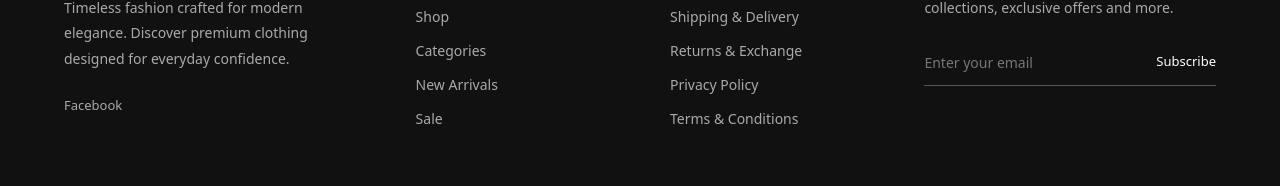
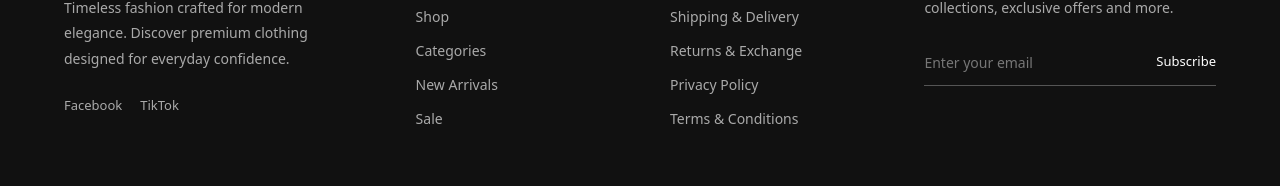
Before and after one commit to M-Zeeshan-Ahsan/clothing-ecommerce, a React (Vite) app in the folder client/: page /register in a window 1280 px wide. Shown: the part 1142-1328 px from the top of the page. Built offline with nearby package versions, Linux system fonts and the light colour scheme.

Commit message:
Update Footer.tsx

```diff
--- a/client/src/components/layout/footer/Footer.tsx
+++ b/client/src/components/layout/footer/Footer.tsx
@@ -62,13 +62,20 @@ const Footer = ({ className = "" }: FooterProps) => {
             <a
               href="https://www.facebook.com/share/1TpMysw6Ag/"
               aria-label="Facebook"
+              target="_blank"
+              rel="noopener noreferrer"
             >
               Facebook
             </a>
 
-            {/* <a href="#" aria-label="TikTok">
+            <a
+              href="https://www.tiktok.com/@eshanishop?is_from_webapp=1&sender_device=pc"
+              aria-label="TikTok"
+              target="_blank"
+              rel="noopener noreferrer"
+            >
               TikTok
-            </a> */}
+            </a>
           </div>
         </div>
 
```
